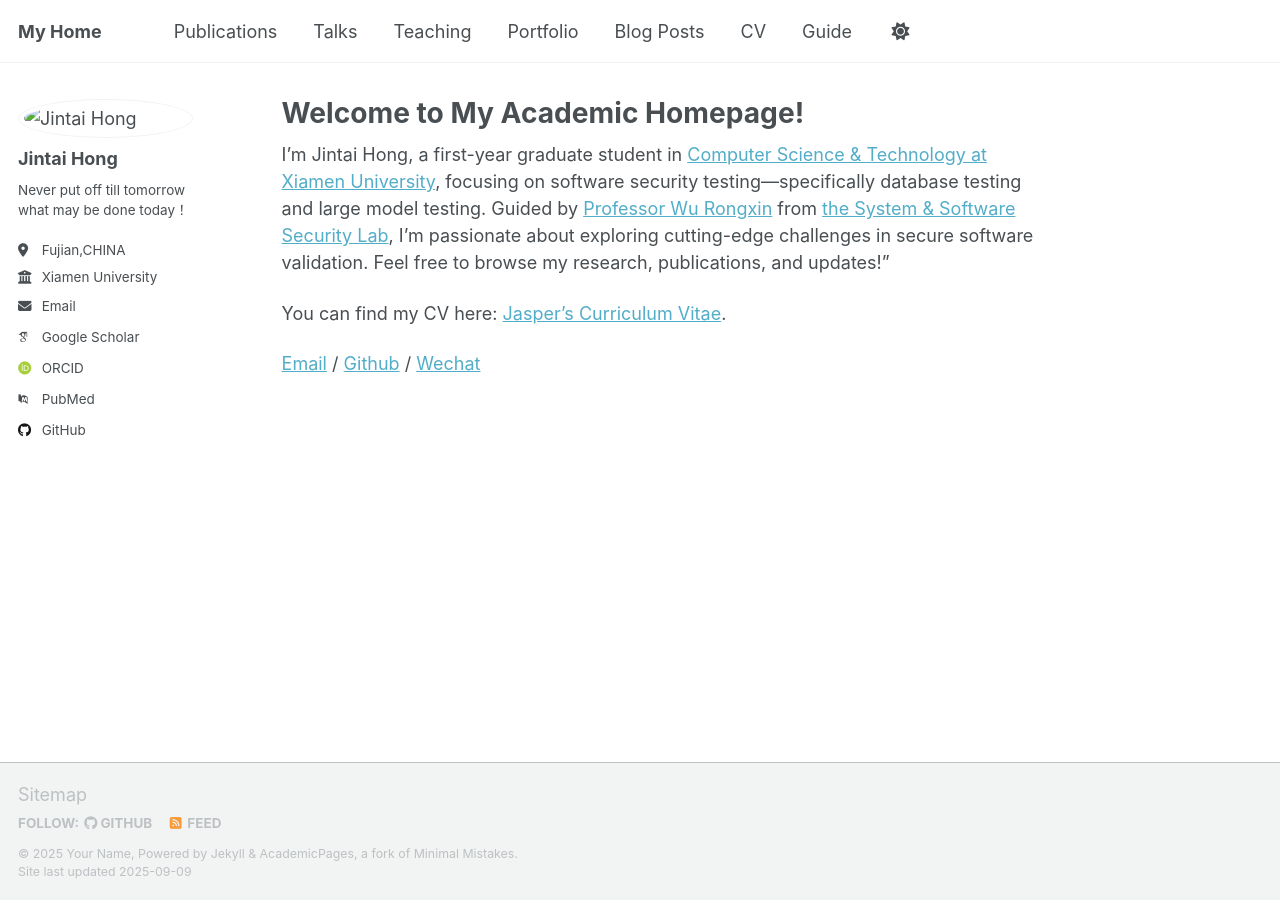
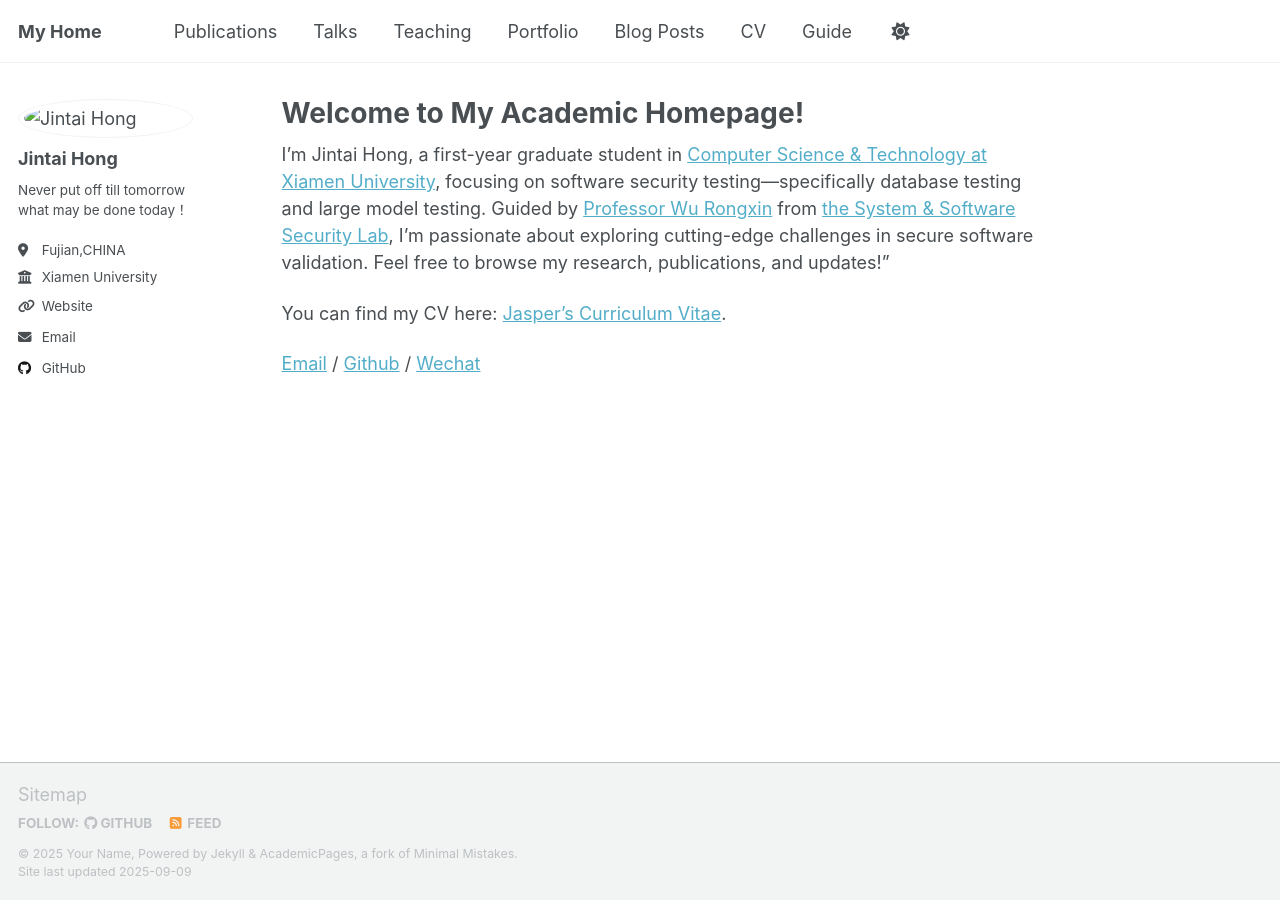
Before and after one commit to Jasper0209/jasper0209.github.io, a Jekyll site: the page built from _pages/about.md, in a window 1280 px wide. Built offline with Jekyll 4.4.1, drawn with Linux system fonts in a browser that asks for light colours; some web fonts are replaced; a script that is not in the unit is left out; part of the change alters nothing that is shown.

Commit message:
Update _config.yml

```diff
--- a/_config.yml
+++ b/_config.yml
@@ -28,18 +28,18 @@ author:
   bio              : "Never put off till tomorrow what may be done today！"
   location         : "Fujian,CHINA"
   employer         : "Xiamen University"
-  uri              : # URL
+  uri              : "https://jasper0209.github.io" # URL
   email            : ""
 
   # Academic websites
   academia         : # URL
   arxiv            : # URL - Update with the correct link to your profile
-  googlescholar    : "https://scholar.google.com/citations?user=PS_CX0AAAAAJ"
+  googlescholar    : # "https://scholar.google.com/citations?user=PS_CX0AAAAAJ"
   inspire-hep      : # URL
   impactstory      : # URL
-  orcid            : "http://orcid.org/yourorcidurl"
+  orcid            : # "http://orcid.org/yourorcidurl"
   semantic         : # URL
-  pubmed           : "https://www.ncbi.nlm.nih.gov/pubmed/?term=john+snow"
+  pubmed           : # "https://www.ncbi.nlm.nih.gov/pubmed/?term=john+snow"
   researchgate     : # URL
   scopus           : # URL
 
@@ -47,7 +47,7 @@ author:
   bitbucket        : # Username - Update with your username on the site
   codepen          : # Username
   dribbble         : # Username
-  github           : "academicpages"
+  github           : "Jasper0209"
   kaggle           : # Username
   stackoverflow    : # User number or user number and name (i.e., use "1" or "1/jeff-atwood")
 
```
